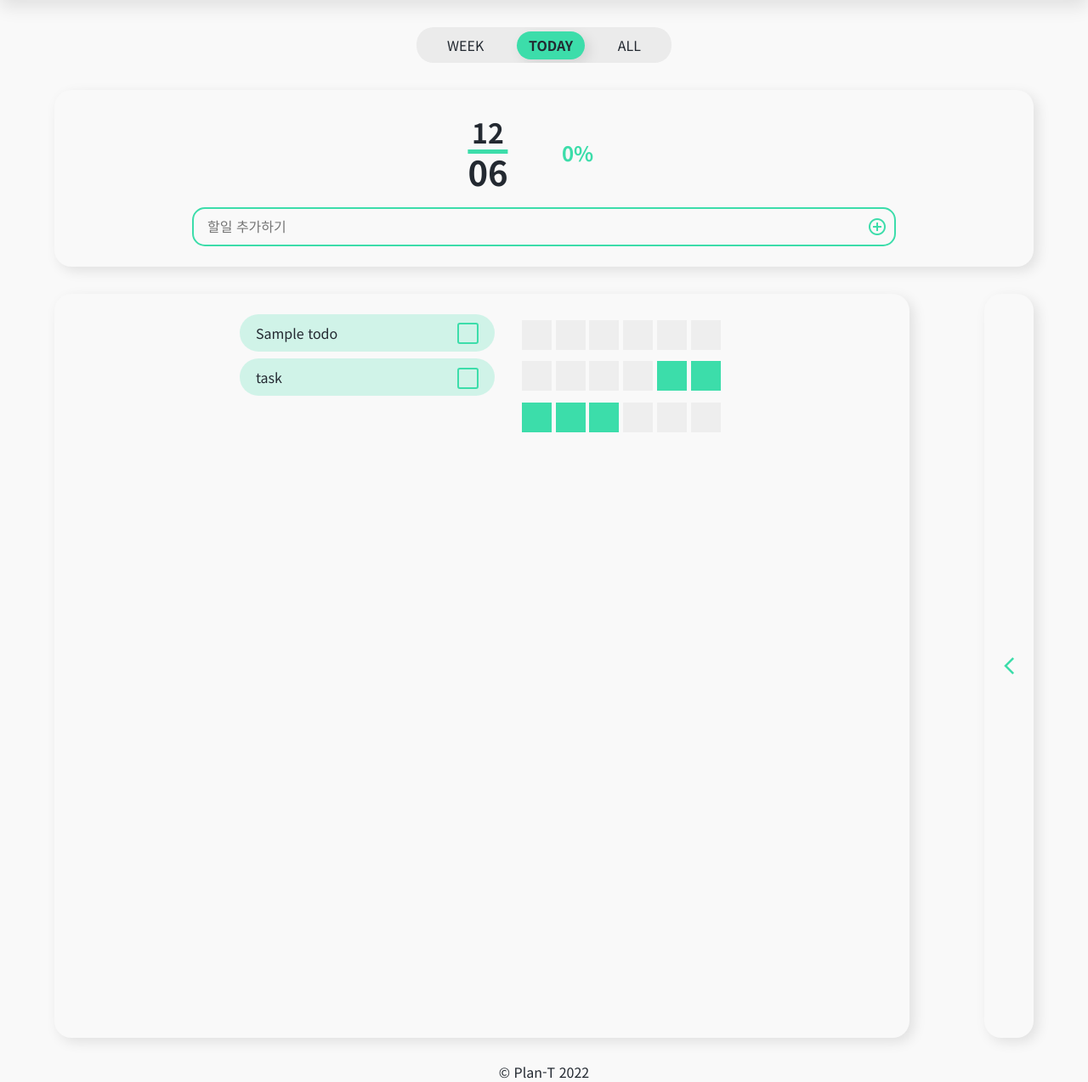
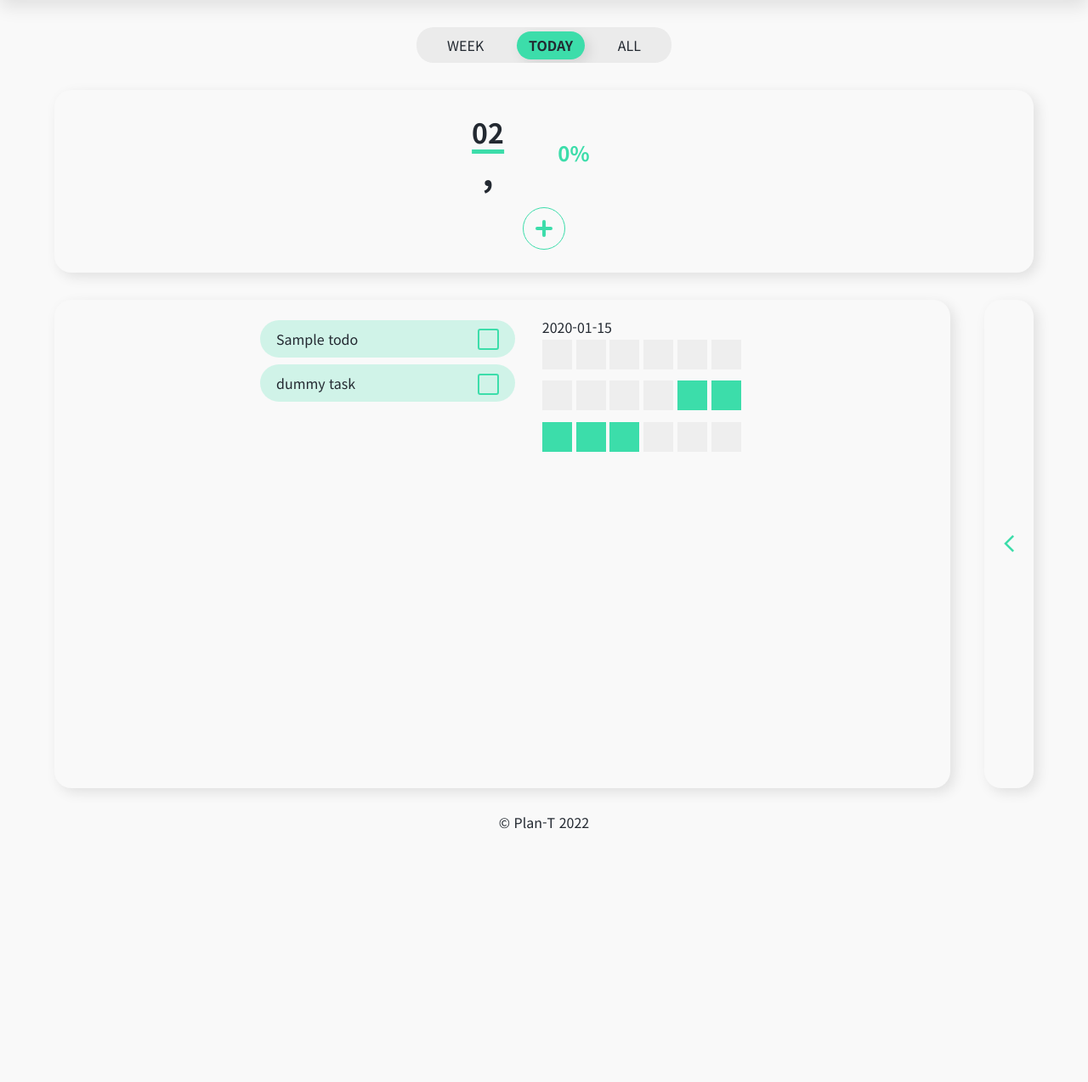
Before and after one commit to wdahlia/Plan-T, a Django app: template templates/todos/complete/today_main.html in a window 1280 px wide. Shown: the part 70-1344 px from the top of the page at 85% size. After the commit the page ends 1046 px from the top, so only its background shows below. Run offline with Django 3.2, Linux system fonts and the light colour scheme; the template is opened without the code that fills it: most values are stand-ins (such as "Sample title", 1, 10 or a date in 2020); grey boxes labelled with a size stand in for pictures from a placeholder-image service; some libraries are stand-ins or nearby versions.

Commit message:
templates: today_main.html 할일 상세 폼 수정 - 세부 조정 필요

```diff
--- a/static/styles/create_today.css
+++ b/static/styles/create_today.css
@@ -2,16 +2,16 @@
 @import url(./fontall.css);
 @import url(./main.css);
 
-
 /* todayList Form */
-#today-form, #today-detail-form{
+#today-form,
+#today-detail-form {
 	display: flex;
 	flex-direction: column;
 	position: relative;
 }
 
 #today-form .today_task-title,
-#today-detail-form .today_task-title{
+#today-detail-form .today_task-title {
 	height: 49px;
 	background: var(--bg);
 	border: 2px solid var(--main);
@@ -20,12 +20,12 @@
 	padding: 1rem;
 }
 
-#today-form .keyword-box{
+#today-form .keyword-box {
 	width: 113px;
 }
 
 #today-form .keyword-box,
-#today-detail-form .keyword-box{
+#today-detail-form .keyword-box {
 	margin: 1rem 0;
 	height: 34px;
 	box-shadow: 5px 5px 15px rgba(0, 0, 0, 0.1);
@@ -34,69 +34,73 @@
 	text-align: center;
 }
 
-#today-form .keyword-box span,
-#today-detail-form .keyword-box span{
+#today-form .keyword-box input[type="text"],
+#today-detail-form .keyword-box span {
 	line-height: 34px;
+}
+#today-form .keyword-box input[type="text"] {
+	padding: 0 1rem;
 }
 
 #today-form .today_task-textarea,
-#today-detail-form .today_task-textarea{
+#today-detail-form .today_task-textarea {
+	font-family: "Noto Sans KR", sans-serif;
+	font-size: 1rem;
 	border-radius: 20px;
 	height: 283px;
 	box-shadow: 5px 5px 15px rgba(0, 0, 0, 0.1);
 	background-color: var(--bg);
 	border: 0;
-  padding: 3rem;
+	padding: 2rem;
 	resize: none;
-  transition: .18s;
+	transition: 0.18s;
 }
 
 #today-form .today_task-textarea:active,
-#today-detail-form .today_task-textarea:active{
+#today-detail-form .today_task-textarea:active {
 	border: none;
 }
 
 #today-form .today_task-textarea:focus,
-#today-detail-form .today_task-textarea:focus{
+#today-detail-form .today_task-textarea:focus {
 	outline: var(--main) solid 2px;
 }
 
-#today-form .today_task-img{
+#today-form .today_task-img {
 	padding: 5rem 0;
 }
 
-
 /* timepicker */
 
-#today-form .timepicker-area{
+#today-form .timepicker-area {
 	justify-content: space-evenly;
 	align-items: center;
 	margin: 2rem 0;
 }
 
 #today-form .timepicker-area .starttime-select,
-#today-form .timepicker-area .endtime-select{
+#today-form .timepicker-area .endtime-select {
 	display: flex;
 	flex-direction: column;
 }
 
-#today-form label{
+#today-form label {
 	text-indent: 20px;
-  font-size: .8rem;
+	font-size: 0.8rem;
 	font-weight: 600;
 	color: var(--main);
 }
 
 #today-form #starttime-pick,
-#today-form #endtime-pick{
+#today-form #endtime-pick {
 	box-shadow: 5px 5px 15px rgba(0, 0, 0, 0.1);
-  padding: .65rem;
+	padding: 0.65rem;
 	border-radius: 20px;
 	text-align: center;
-  margin-top: .2rem;
+	margin-top: 0.2rem;
 }
 
-#today-form .time-tilder{
+#today-form .time-tilder {
 	font-size: 30px;
 	width: 50px;
 	color: var(--main);
@@ -132,7 +136,7 @@
 }
 
 #today-form .today-task-fileadd label,
-#today-detail-form .today-task-fileadd label{
+#today-detail-form .today-task-fileadd label {
 	color: var(--main);
 	letter-spacing: -1px;
 	font-weight: 700;
--- a/static/styles/main.css
+++ b/static/styles/main.css
@@ -11,6 +11,7 @@
 	--gr: #eeeeee;
 	--deact: #ebebeb;
 	--bg-dark: #393e46;
+	--wrn: #ff8b8b;
 }
 
 body {
--- a/static/styles/today.css
+++ b/static/styles/today.css
@@ -117,14 +117,109 @@
 }
 
 #today .today-task-add {
-  border: 2px solid var(--main);
-  border-radius: 15px;
-  max-width: 75%;
-  text-align: left;
-  padding: 0.7rem 1rem;
-  margin: 0 auto;
+	text-align: center;
+	font-family: "NanumSquareNeo", sans-serif;
+}
+
+#today .today-task-add .icon-btn {
+	width: 50px;
+	height: 50px;
+	border: 1px solid var(--main);
+	background: var(--bg);
+	border-radius: 25px;
+	cursor: pointer;
+	overflow: hidden;
 	position: relative;
+	transition: width 0.2s ease-in-out;
+	font-weight: 500;
+	font-family: inherit;
 }
+
+#today .today-task-add .add-btn:hover {
+	width: 150px;
+}
+
+#today .today-task-add .add-btn::before,
+#today .today-task-add .add-btn::after {
+	transition: width 0.2s ease-in-out, border-radius 0.2s ease-in-out;
+	content: "";
+	position: absolute;
+	height: 4px;
+	width: 10px;
+	top: calc(50% - 2px);
+	background: var(--main);
+}
+
+#today .today-task-add .add-btn::after {
+	right: 14px;
+	overflow: hidden;
+	border-top-right-radius: 2px;
+	border-bottom-right-radius: 2px;
+}
+
+#today .today-task-add .add-btn::before {
+	left: 14px;
+	border-top-left-radius: 2px;
+	border-bottom-left-radius: 2px;
+}
+
+#today .today-task-add .icon-btn:focus {
+	outline: none;
+}
+
+#today .today-task-add .btn-txt {
+	font-size: 1.1rem;
+	opacity: 0;
+	transition: opacity 0.2s ease;
+}
+
+#today .today-task-add .add-btn:hover::before,
+#today .today-task-add .add-btn:hover::after {
+	width: 4px;
+	border-radius: 2px;
+}
+
+#today .today-task-add .add-btn:hover .btn-txt {
+	opacity: 1;
+	/* padding: 0 1rem; */
+}
+
+#today .today-task-add .add-icon::after,
+#today .today-task-add .add-icon::before {
+	transition: all 0.2s ease-in-out;
+	content: "";
+	position: absolute;
+	height: 20px;
+	width: 2px;
+	top: calc(50% - 10px);
+	background: var(--main);
+	overflow: hidden;
+}
+
+#today .today-task-add .add-icon::before {
+	left: 22px;
+	border-top-left-radius: 2px;
+	border-bottom-left-radius: 2px;
+}
+
+#today .today-task-add .add-icon::after {
+	right: 22px;
+	border-top-right-radius: 2px;
+	border-bottom-right-radius: 2px;
+}
+
+#today .today-task-add .add-btn:hover .add-icon::before {
+	left: 15px;
+	height: 4px;
+	top: calc(50% - 2px);
+}
+
+#today .today-task-add .add-btn:hover .add-icon::after {
+	right: 15px;
+	height: 4px;
+	top: calc(50% - 2px);
+}
+
 #today .today-task-add .btn-plus {
 	position: absolute;
 	right: 0.5rem;
@@ -194,6 +290,9 @@
 	align-items: center;
 	margin-bottom: 0.5rem;
 	transition: 0.15s ease-in-out;
+}
+#today .today-task-list .task {
+	cursor: pointer;
 }
 #today .today-task-list .task-btn-area {
 	position: absolute;
--- a/templates/todos/complete/today_main.html
+++ b/templates/todos/complete/today_main.html
@@ -33,12 +33,10 @@
       </div>
     </div>
     <div class="today-task-add">
-      <form action="#">
-        <input type="text" name="todayTask" id="" placeholder="할일 추가하기">
-        <span class="material-symbols-outlined btn-plus">
-          add_circle
-        </span>
-      </form>
+      <button class="icon-btn add-btn">
+        <div class="add-icon"></div>
+        <div class="btn-txt">할 일 추가하기</div>
+      </button>
     </div>
 
     <section class="today-section">
@@ -109,17 +106,18 @@
             edit
           </a>
           <a class="task-btn btn-del material-symbols-outlined">
-            delete_forever
+            delete
           </a>
         </div>
         <li class="task">
-          <p class="task-cont">task</p>
+          <p class="task-cont">dummy task</p>
           <input type="checkbox" name="task-chb2" id="task-chb2">
           <label for="task-chb2" class="task-chb"></label>
         </li>
       </ul>
 
       <div class="today-timetable">
+        <p>{{time_list}}</p>
         <div class="timetable-col">
           <div class="timetable-hour">
             <p class="timetable-min"></p>
@@ -261,9 +256,12 @@
 
   function buildPicker(timePickable) {
 
-    const todayFormArea = document.querySelector('.today-task-add-spec');
+    // const todayFormArea = document.querySelector('.today-task-add-spec');
+    const timePickerArea = document.querySelector('.timepicker-area');
 
     const picker = document.createElement("div");
+    timePickerArea.appendChild(picker);
+
     const hourOptions = [
       6,
       7,
```
Also changed, not shown: other parts of static/styles/today.css (+30 -5 lines), other parts of templates/todos/complete/today_main.html (+31 -36 lines), static/script/script.js (+54 -43 lines), todos/views.py (+9 -0 lines). Lines whose indentation alone changed are shown as unchanged.
